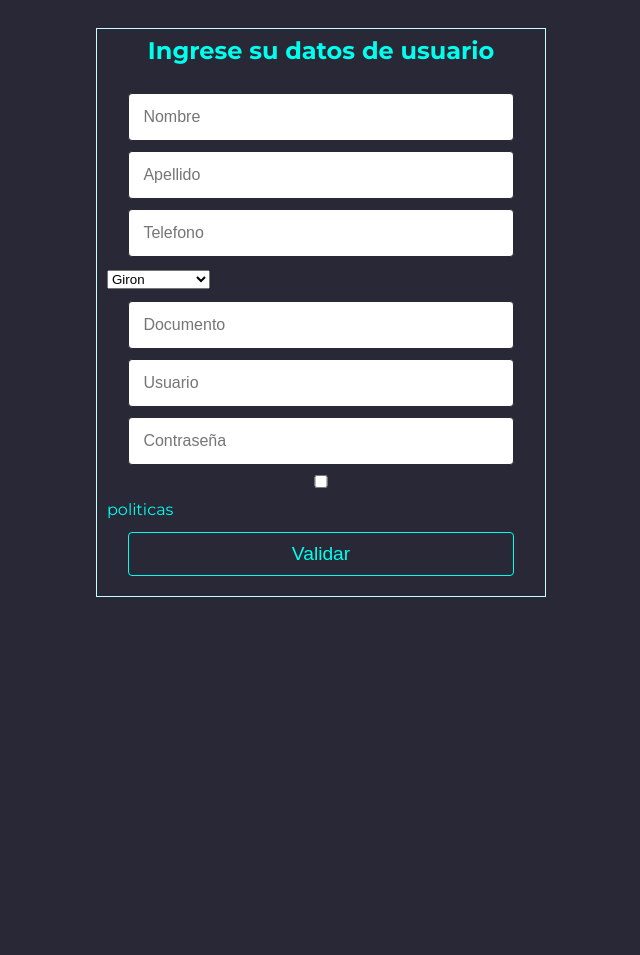
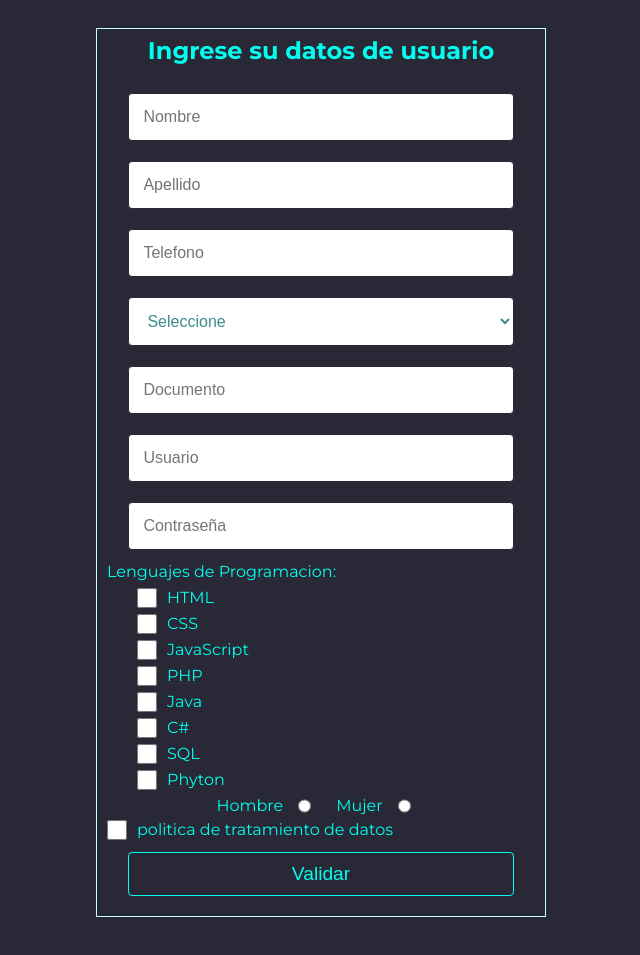
Before and after one commit to EdixonDCT/dom, a plain HTML site: page 3.eventos/index.html in a window 1280 px wide. Shown: the part 47-1002 px from the top of the page, without its empty margins (319-959 px from the left). Before the commit the page ends 800 px from the top, so only its background shows below. Drawn offline with Linux system fonts and the light colour scheme.

Commit message:
casi todo

```diff
--- a/3.eventos/app.js
+++ b/3.eventos/app.js
@@ -85,10 +85,14 @@ const acepta = () => {
     boton.removeAttribute('disabled');
   }
 }
+const isValid = (e) => {
+  let data = esValido(e)
+  console.log(data);
+}
 //Eventos
-formulario.addEventListener("submit", esValido);
-// addEventListener("DOMContentLoaded",acepta);
-// politicas.addEventListener('change',acepta)
+addEventListener("DOMContentLoaded",acepta);
+politicas.addEventListener('change',acepta)
+formulario.addEventListener("submit", isValid);
 // formulario.addEventListener("submit", validar);
 // nombre.addEventListener("keydown", letras);
 // apellido.addEventListener("keydown", letras);
--- a/3.eventos/index.html
+++ b/3.eventos/index.html
@@ -19,34 +19,84 @@
       <div class="container">
         <div class="card">
           <h2 class="center">Ingrese su datos de usuario</h2>
-          <form action="#">
+          <form action="#" novalidate>
             <div class="form_control">
-            <input type="text" name="nombre" placeholder="Nombre" autocomplete="off" autofocus required>
+              <input type="text" name="usuario" placeholder="Nombre" autocomplete="off" autofocus required>
             </div>
             <div class="form_control">
-            <input type="text" name="apellido" placeholder="Apellido" autocomplete="off"required>
+              <input type="text" name="apellido" placeholder="Apellido" autocomplete="off" required>
             </div>
             <div class="form_control">
-            <input type="tel" name="telefono" placeholder="Telefono" autocomplete="off" required>
+              <input type="tel" name="telefono" placeholder="Telefono" autocomplete="off" required>
             </div>
             <div class="form_control">
-              <select name="seleccion" required>
-                <option>Giron</option>
-                <option>Floridablanca</option>
+              <select name="ciudad" required>
+                <option class="oculto">Seleccione</option>
+                <option value="1">Floridablanca</option>
+                <option value="2">Piedecuesta</option>
+                <option value="3">Bucaramanga</option>
+                <option value="4">Giron</option>
               </select>
             </div>
             <div class="form_control">
-            <input type="number" name="documento" placeholder="Documento" autocomplete="off" >
+              <input type="number" name="documento" placeholder="Documento" autocomplete="off" required>
             </div>
             <div class="form_control">
-            <input type="text" name="usuario" placeholder="Usuario" autocomplete="off" >
+              <input type="text" name="usuario" placeholder="Usuario" autocomplete="off" required>
             </div>
             <div class="form_control">
-            <input type="password" name="contrasena" placeholder="Contraseña" autocomplete="off">
+              <input type="password" name="contrasena" placeholder="Contraseña" autocomplete="off" required>
+            </div>
+            <div>
+              <label>Lenguajes de Programacion:</label>
+              <div class="form_lenguaje">
+                <div class="form_lenguajesCheck">
+                  <input type="checkbox" name="lenguaje[]" id="html" value="1" required>
+                  <label for="lenguajes">HTML</label>
+                </div>
+                <div class="form_lenguajesCheck">
+                  <input type="checkbox" name="lenguaje[]" id="css" value="2" required>
+                  <label for="lenguajes">CSS</label>
+                </div>
+                <div class="form_lenguajesCheck">
+                  <input type="checkbox" name="lenguaje[]" id="JavaScript" value="3" required>
+                  <label for="lenguajes">JavaScript</label>
+                </div>
+                <div class="form_lenguajesCheck">
+                  <input type="checkbox" name="lenguaje[]" id="php" value="4" required>
+                  <label for="lenguajes">PHP</label>
+                </div>
+                <div class="form_lenguajesCheck">
+                  <input type="checkbox" name="lenguaje[]" id="java" value="5" required>
+                  <label for="lenguajes">Java</label>
+                </div>
+                <div class="form_lenguajesCheck">
+                  <input type="checkbox" name="lenguaje[]" id="c#" value="6" required>
+                  <label for="lenguajes">C#</label>
+                </div>
+                <div class="form_lenguajesCheck">
+                  <input type="checkbox" name="lenguaje[]" id="sql" value="7" required>
+                  <label for="lenguajes">SQL</label>
+                </div>
+                <div class="form_lenguajesCheck">
+                  <input type="checkbox" name="lenguaje[]" id="phyton" value="8" required>
+                  <label for="lenguajes">Phyton</label>
+                </div>
+              </div>
             </div>
             <div class="form_control">
+              <div class="form_radio">
+                <label for="hombre">Hombre</label>
+                <input type="radio" id="hombre" name="genero" value="1" required>
+              </div>
+              <div class="form_radio">
+                <label for="mujer">Mujer</label>
+                <input type="radio" id="mujer" name="genero" value="2" required>
+              </div>
+            </div>
+            <div class="form_control form_politico">
               <input type="checkbox" name="politicas" id="politicas">
-              <label for="politicas">politicas</label>
+              <label for="politicas">politica de tratamiento de datos</label>
             </div>
             <button type="submit" id="btn_validar">Validar</button>
           </form>
--- a/3.eventos/modulo.js
+++ b/3.eventos/modulo.js
@@ -1,24 +1,52 @@
-export const esValido = (e) =>
-{
-  e.preventDefault()
+export const esValido = (e) => {
+  e.preventDefault();
   // console.log(e.target.children);
+  const obj = {};
   const campos = [...e.target].filter((elemento) => {
-    return elemento.hasAttribute('required');
+    return elemento.hasAttribute("required");
   });
-  campos.forEach(campo => {
-      switch (campo.tagName) {
-        case "INPUT":
-          console.log(campo.type);
-          break;
-        case "SELECT":
-          console.log(campo.type);
-          break;
-        default:
-          break;
-      }
-    if (campo.value.trim() === "")
-    {
-      campo.classList.add("pruebaError");
+  const radios = [...campos].filter((elemento) => {
+    return elemento.type === "radio";
+  });
+  const checkbox = [...campos].filter((elemento) => {
+    return elemento.type === "checkbox";
+  });
+  const campo_radio = radios.find((radio) => radio.checked) || [];
+  if (campo_radio.length === 0) {
+    obj[radios[0].name] = "";
+  } else {
+    obj[radios[0].name] = campo_radio.value;
+  }
+  const campo_checkbox = checkbox.filter((e) => e.checked);
+  if (campo_checkbox.length < 3) {
+    obj[checkbox[0].name] = "";
+  } else {
+    obj[checkbox[0].name] = [...campo_checkbox].map(e => e.value);
+  }
+
+  campos.forEach((campo) => {
+    switch (campo.tagName){
+      case "INPUT":
+        if (campo.type == "text" || campo.type == "number" || campo.type == "password" || campo.type == "tel") {
+          obj[campo.name] = campo.value;
+          if (campo.value.trim() === "") {
+            campo.classList.add("error");
+          }
+        }
+        break;
+      case "SELECT":
+        obj[campo.name] = campo.selectedIndex;
+        if (campo.selectedIndex === 0) {
+          campo.classList.add("error");
+        }
+      default:
+        break;
     }
-  })
-}
+  });
+  return obj;
+};
+//usuario
+//ciudades
+//generos
+//lenguajes
+//todo unido(usuario y lenguajes)
--- a/3.eventos/styles.css
+++ b/3.eventos/styles.css
@@ -173,13 +173,55 @@ button:hover {
   background: var(--heavyMetal);
   color: var(--starship);
 }
-.avisoError{
+/* .avisoError{
   color: red;
   font-size: 14px;
   border: 2px solid red;
-}
-.pruebaError{
+} */
+.error{
   border-width: 3px;
   border-style: solid;
   border-color: red;
 }
+select{
+  display: block;
+  width: 90%;
+  padding: calc(var(--padding) + 4px);
+  margin: var(--margin) auto;
+  border: solid 1px var(--heavyMetal);
+  border-radius: 4px;
+  outline: none;
+  font-size: 1rem;
+  color: var(--sycamore);
+  background-color: white;
+}
+input[type="radio"]{
+  margin: 0px 15px;
+}
+input[type="checkbox"]{
+  margin: 0px;
+  width: 20px;
+}
+.form_radio{
+  display: flex;
+}
+.form_control{
+  display: flex;
+  justify-content: center;
+  gap: 10px;
+}
+.form_politico{
+  justify-content: start;
+}
+.form_lenguajesCheck{
+  display: flex;
+  gap: 10px;
+  margin: 2px 0px;
+}
+.form_lenguaje{
+  margin-left: 30px;
+}
+
+.oculto{
+  display: none;
+}
```
